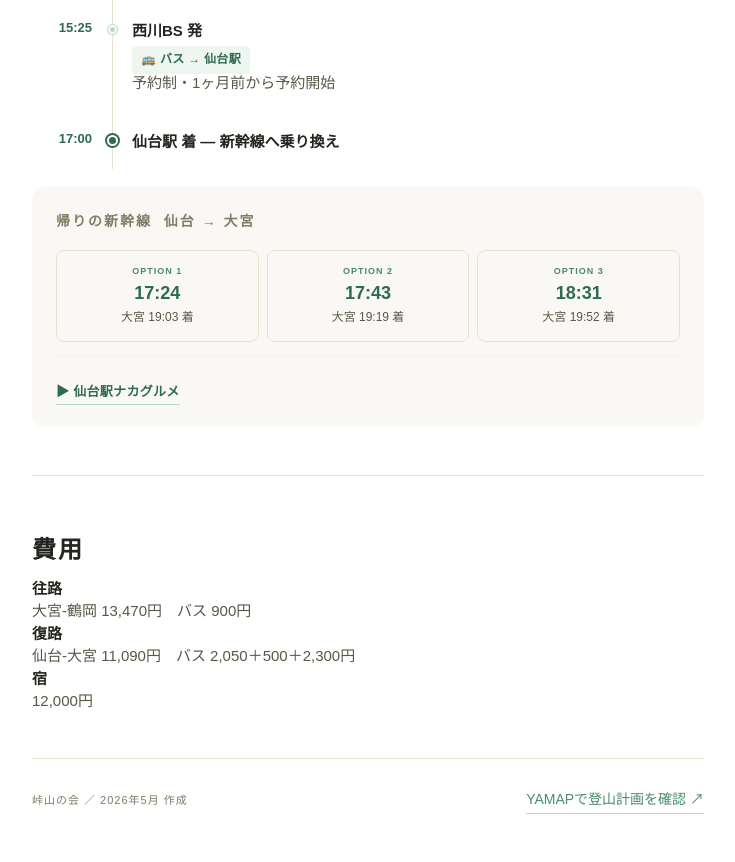
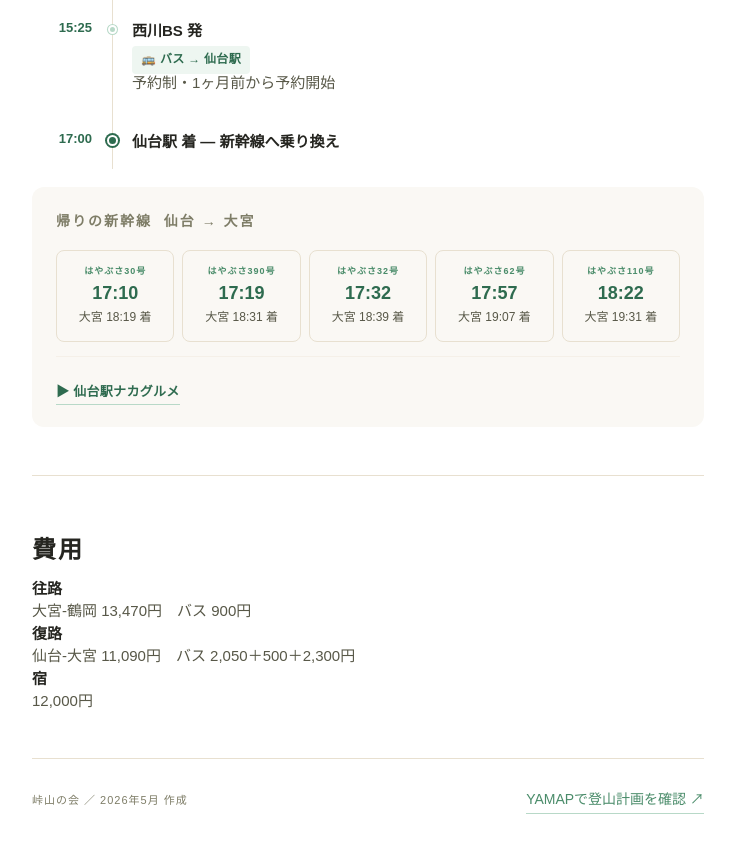
Before and after one commit to makki-gif/2026gassan, a plain HTML site: page index.html in a window 1280 px wide. Shown: the part 2696-3558 px from the top of the page, without its empty margins (272-1007 px from the left). Drawn offline with Linux system fonts and the light colour scheme; a web font is replaced by a local one.

Commit message:
Add files via upload

```diff
--- a/index.html
+++ b/index.html
@@ -549,7 +549,7 @@
 
     .trains {
       display: grid;
-      grid-template-columns: repeat(3, 1fr);
+      grid-template-columns: repeat(5, 1fr);
       gap: 8px;
       margin-bottom: 14px;
     }
@@ -633,7 +633,7 @@
       .hero-h1 { font-size: 42px; }
       .spots { grid-template-columns: 1fr; }
       .route-stats { grid-template-columns: repeat(2, 1fr); }
-      .trains { grid-template-columns: repeat(3, 1fr); }
+      .trains { grid-template-columns: repeat(3, 1fr); flex-wrap: wrap; }
       .timeline::before { left: 72px; }
       .tl { grid-template-columns: 72px 1fr; }
     }
@@ -931,19 +931,29 @@
       <p class="return-label">帰りの新幹線 &nbsp;仙台 → 大宮</p>
       <div class="trains">
         <div class="train">
-          <p class="train-opt">Option 1</p>
-          <p class="train-dep">17:24</p>
-          <p class="train-arr">大宮 19:03 着</p>
+          <p class="train-opt">はやぶさ30号</p>
+          <p class="train-dep">17:10</p>
+          <p class="train-arr">大宮 18:19 着</p>
         </div>
         <div class="train">
-          <p class="train-opt">Option 2</p>
-          <p class="train-dep">17:43</p>
-          <p class="train-arr">大宮 19:19 着</p>
+          <p class="train-opt">はやぶさ390号</p>
+          <p class="train-dep">17:19</p>
+          <p class="train-arr">大宮 18:31 着</p>
         </div>
         <div class="train">
-          <p class="train-opt">Option 3</p>
-          <p class="train-dep">18:31</p>
-          <p class="train-arr">大宮 19:52 着</p>
+          <p class="train-opt">はやぶさ32号</p>
+          <p class="train-dep">17:32</p>
+          <p class="train-arr">大宮 18:39 着</p>
+        </div>
+        <div class="train">
+          <p class="train-opt">はやぶさ62号</p>
+          <p class="train-dep">17:57</p>
+          <p class="train-arr">大宮 19:07 着</p>
+        </div>
+        <div class="train">
+          <p class="train-opt">はやぶさ110号</p>
+          <p class="train-dep">18:22</p>
+          <p class="train-arr">大宮 19:31 着</p>
         </div>
       </div>
       <p class="return-note">
```
